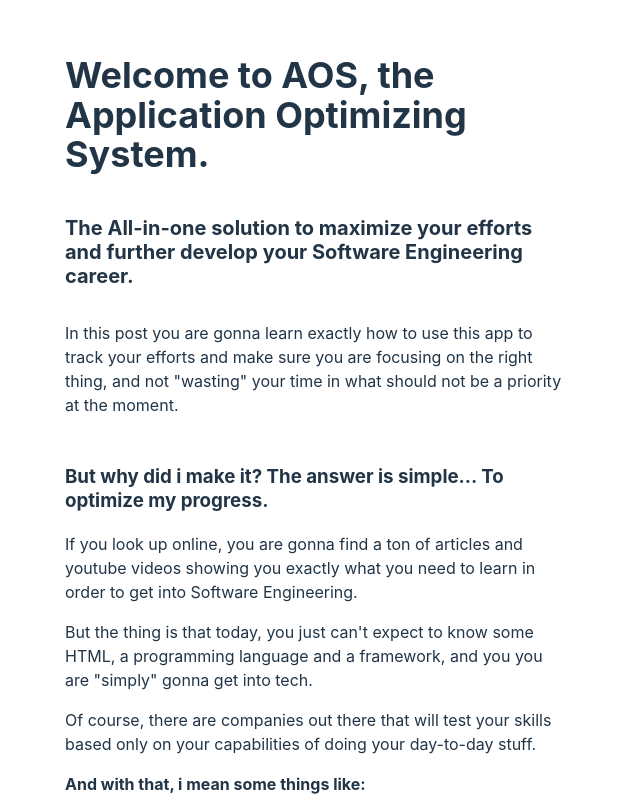
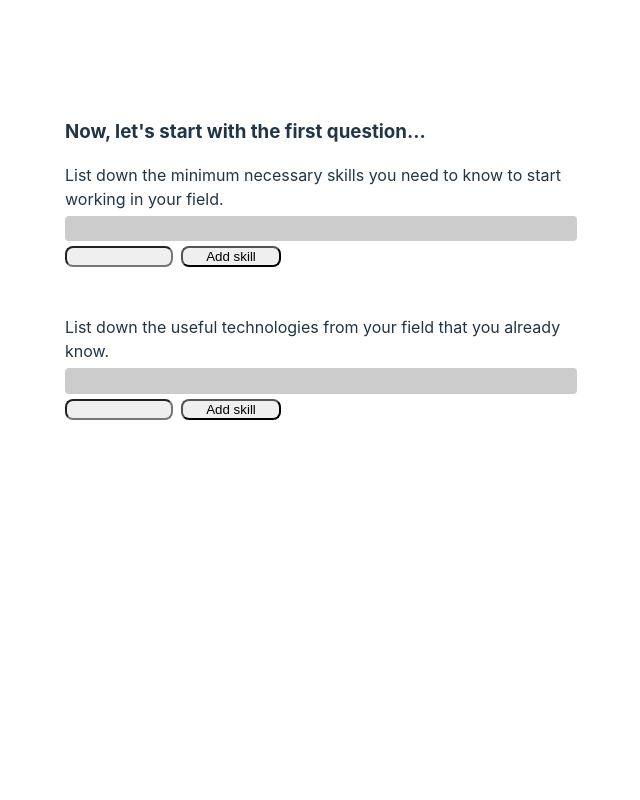
Before and after one commit to danielflorencio/aos-public, a React (Vite) app: page / in a window 1280 px wide. Shown: the top 800 px of the page, without its empty margins (325-965 px from the left). Built offline with nearby package versions, Linux system fonts and the light colour scheme.

Commit message:
made the form start working

```diff
--- a/src/App.tsx
+++ b/src/App.tsx
@@ -7,7 +7,9 @@
   return (
     <>
       <IntroductionPost/>
-      <ApplicationsCalculator/>
+      {/* <div style={{width: '100vw', display: 'flex', flexDirection: 'column', alignItems: 'center', justifyContent: 'center'}} className='post-container text-container'> */}
+        {/* <ApplicationsCalculator/> */}
+      {/* </div> */}
     </>
   )
 }
--- a/src/components/ApplicationsCalculator/ApplicationsCalculator.tsx
+++ b/src/components/ApplicationsCalculator/ApplicationsCalculator.tsx
@@ -1,87 +1,188 @@
+import { useState, FormEvent } from "react"
 import './styles.css'
 
-const mvpTechStack: string[] = ['Git', 'HTML', 'CSS', 'JavaScript', 'React']
-const fullTechStack: string[] = [...mvpTechStack, 'BootStrap', 'TypeScript', 'Redux', 'Sass', 'NextJs','Node Js', 'Express Js', 'MongoDb', 'PostgreSQL', 'React Native', 'Jest', 'Tailwind CSS','FramerMotion']
+// const mvpTechStack: string[] = ['Git', 'HTML', 'CSS', 'JavaScript', 'React']
+// const fullTechStack: string[] = [...mvpTechStack, 'BootStrap', 'TypeScript', 'Redux', 'Sass', 'NextJs','Node Js', 'Express Js', 'MongoDb', 'PostgreSQL', 'React Native', 'Jest', 'Tailwind CSS','FramerMotion']
 
 const benchmarkParameters: {stackItemsBenchmark: number; solvedQuestionsBenchmark: number; flashcardsBenchmark: number} = {
-    stackItemsBenchmark: mvpTechStack.length,
+    // stackItemsBenchmark: mvpTechStack.length,
+    stackItemsBenchmark: 0,
     solvedQuestionsBenchmark: 8,
     flashcardsBenchmark: 3 // Ignore this line -- Code for the next feature of the app.
 }
 
 
 // Insert your current data below this line
-const actualTechStack: string[] = [...mvpTechStack, 'Redux', 'Bootstrap', 'TypeScript']
-const actualSolvedQuestions: number = 20
+// const actualTechStack: string[] = [...mvpTechStack, 'Redux', 'Bootstrap', 'TypeScript']
+// const actualSolvedQuestions: number = 20
+
+
+type userDataType = {
+    mvpTechStack: string[],
+    actualTechStack: string[],
+    actualSolvedQuestions: number
+}
+
+const userInitialData: userDataType = {
+    mvpTechStack: [],
+    actualTechStack: [],
+    actualSolvedQuestions: 0
+}
+type InputValues = {
+    newMvpSkillInput: string
+    newSkillInput: string,
+    solvedQuestionsInput: number
+}
+const userInputs = {
+    newMvpSkillInput: '',
+    newSkillInput: '',
+    solvedQuestionsInput: 0
+}
+
 // Insert your current data above this line
 
 // const actualFlashcards: number = 3 --- Ignore this line -- Code for the next feature of the app.
 
 
+
 export default function ApplicationsCalculator(){
+
+    const [userData, setUserData] = useState(userInitialData)
+    const [inputValues, setInputValues] = useState(userInputs)
+
+    // const [userMvpStack, setUserMvpStack] = useState(userInitialData.mvpTechStack)
+    // const [userStack, setUserStack] = useState(userInitialData.actualTechStack)
+    // const [userSolvedQuestions, setUserSolvedQuestions] = useState(userInitialData.actualSolvedQuestions)
+
+    function handleSubmit(e: FormEvent){
+        e.preventDefault()
+
+    }
+
+    function updateValues(fields: Partial<userDataType>){
+        setUserData(prev => {
+            return { ...prev, ...fields}
+        })
+    }
+
+    function handleMvpInputChange(e: string){
+        setInputValues(prevState => ({
+            ...prevState,
+            newMvpSkillInput: e
+        }));
+    }
+
+    function handleMvpSkillsSubmit(e: FormEvent){
+        e.preventDefault()
+        setUserData(prevState => ({
+            ...prevState,
+            mvpTechStack: [...prevState.mvpTechStack, inputValues.newMvpSkillInput]
+        }));
+    }
+
+    function handleSkillsInputChange(e: string){
+        setInputValues(prevState => ({
+            ...prevState,
+            newSkillInput: e
+        }));
+    }
+
+    function handleSkillsSubmit(e: FormEvent){
+        e.preventDefault()
+        setUserData(prevState => ({
+            ...prevState,
+            actualTechStack: [...prevState.actualTechStack, inputValues.newSkillInput]
+        }));
+    }
+
+
+
     let focus: string[] = ['']
     let dailyApplications: number
     let arrayOfAnswers: string[] = ['']
 
-    if (actualTechStack.length < mvpTechStack.length){
-        return(<>"I'm sorry, it looks like you still don't have enough dev skills for an actual job. Keep studying and you are gonna get there!"</>)
-    } else if(actualSolvedQuestions < benchmarkParameters.solvedQuestionsBenchmark){
-        return(<>"It looks like you already have enough skills for an actual job, but it will be hard to pass the interview process with that few LeetCode questions answered. Keep studying! You are gonna get there."</>)
-    } else{
+    // if (actualTechStack.length < mvpTechStack.length){
+    //     return(<>"I'm sorry, it looks like you still don't have enough dev skills for an actual job. Keep studying and you are gonna get there!"</>)
+    // } else if(actualSolvedQuestions < benchmarkParameters.solvedQuestionsBenchmark){
+    //     return(<>"It looks like you already have enough skills for an actual job, but it will be hard to pass the interview process with that few LeetCode questions answered. Keep studying! You are gonna get there."</>)
+    // } else{
 
-        function verifyDailyApplications(){
-            // This function verifies how many applications you can do considering your the benchmarks you have achieved.
-            // It could be put inside the for() loop without the need of this function...
-            // But i put it that way so the code becomes more readable.
-            // If you wanna add more conditionals and/or benchmark verifications, just add another '&&' and the condition right below.
+    //     function verifyDailyApplications(){
+    //         // This function verifies how many applications you can do considering your the benchmarks you have achieved.
+    //         // It could be put inside the for() loop without the need of this function...
+    //         // But i put it that way so the code becomes more readable.
+    //         // If you wanna add more conditionals and/or benchmark verifications, just add another '&&' and the condition right below.
 
-            if(
-                dailyApplications <= (actualSolvedQuestions / benchmarkParameters.solvedQuestionsBenchmark)
-                &&
-                dailyApplications <= (actualTechStack.length - mvpTechStack.length + 1)
-            ) return true
+    //         if(
+    //             dailyApplications <= (actualSolvedQuestions / benchmarkParameters.solvedQuestionsBenchmark)
+    //             &&
+    //             dailyApplications <= (actualTechStack.length - mvpTechStack.length + 1)
+    //         ) return true
 
-        }
+    //     }
 
 
         // The loop below counts how many applications you can do.
-        for(dailyApplications = 1; verifyDailyApplications(); dailyApplications++){}
+        // for(dailyApplications = 1; verifyDailyApplications(); dailyApplications++){}
 
 
         // The function below analyzes where you should focus your efforts now.
-        function verifyFocus(){
+    //     function verifyFocus(){
 
-            // The conditionals below verify which of your progress markers are the farthest (verify this word) away from the benchmarks.
+    //         // The conditionals below verify which of your progress markers are the farthest (verify this word) away from the benchmarks.
 
-            let techStackAdvancement: number = actualTechStack.length - (mvpTechStack.length - 1)
-            let solvedQuestionsAdvancement: number = actualSolvedQuestions/benchmarkParameters.solvedQuestionsBenchmark
-            // let flashcardsAdvancement: number = actualFlashcards/dailyApplications --- Code for the next feature of the app --- Ignore this line.
+    //         let techStackAdvancement: number = actualTechStack.length - (mvpTechStack.length - 1)
+    //         let solvedQuestionsAdvancement: number = actualSolvedQuestions/benchmarkParameters.solvedQuestionsBenchmark
+    //         // let flashcardsAdvancement: number = actualFlashcards/dailyApplications --- Code for the next feature of the app --- Ignore this line.
 
 
 
-            // Now i have to make the actual verification below.
-            if((techStackAdvancement - solvedQuestionsAdvancement) >= 1){
-                focus[0] = 'Considering the amount of skills you have, you should be able to do ' + techStackAdvancement.toString() + ' applications a day...'
-                focus[1] = 'But your amount of solved LeetCode questions is only ' + actualSolvedQuestions.toString() + ', limiting you to only ' + Math.floor(solvedQuestionsAdvancement).toString() + ' Applications a day.'
-                focus[2] = 'Do more LeetCode questions in order to increase your daily limit.'
-            } else if((solvedQuestionsAdvancement - techStackAdvancement) >= 10){
-                focus[0] = 'Considering the amount of LeetCode questions you have solved, you should be able to do ' + Math.floor(solvedQuestionsAdvancement).toString() + '...'
-                focus[1] = 'But the amount of skills you have is only ' + techStackAdvancement.toString() + ' units bigger than the minimum amount of skills necessary to get hired, limiting you to only ' + techStackAdvancement.toString() + ' Applications a day.'
-                focus[2] = 'Learn more actual job skills to increase your daily limit.'
-            } else{
-                focus[0] = 'The advancement of your tech skills and LeetCode questions solved is evenly distributed.'
-                focus[1] = 'You should be able to apply to ' + dailyApplications.toString() + ' Jobs a day with no issues.'
-                focus[2] = 'Remember to keep studying everyday in order to increase this number.'
-            }
-        }
+    //         // Now i have to make the actual verification below.
+    //         if((techStackAdvancement - solvedQuestionsAdvancement) >= 1){
+    //             focus[0] = 'Considering the amount of skills you have, you should be able to do ' + techStackAdvancement.toString() + ' applications a day...'
+    //             focus[1] = 'But your amount of solved LeetCode questions is only ' + actualSolvedQuestions.toString() + ', limiting you to only ' + Math.floor(solvedQuestionsAdvancement).toString() + ' Applications a day.'
+    //             focus[2] = 'Do more LeetCode questions in order to increase your daily limit.'
+    //         } else if((solvedQuestionsAdvancement - techStackAdvancement) >= 10){
+    //             focus[0] = 'Considering the amount of LeetCode questions you have solved, you should be able to do ' + Math.floor(solvedQuestionsAdvancement).toString() + '...'
+    //             focus[1] = 'But the amount of skills you have is only ' + techStackAdvancement.toString() + ' units bigger than the minimum amount of skills necessary to get hired, limiting you to only ' + techStackAdvancement.toString() + ' Applications a day.'
+    //             focus[2] = 'Learn more actual job skills to increase your daily limit.'
+    //         } else{
+    //             focus[0] = 'The advancement of your tech skills and LeetCode questions solved is evenly distributed.'
+    //             focus[1] = 'You should be able to apply to ' + dailyApplications.toString() + ' Jobs a day with no issues.'
+    //             focus[2] = 'Remember to keep studying everyday in order to increase this number.'
+    //         }
+    //     }
 
-        verifyFocus()
+    //     verifyFocus()
 
-    }
+    // }
 
-    const stringElements = arrayOfAnswers.map(answer => <><div style={{display: 'block'}} key={answer}>{answer}</div><br/></>);
+    // const stringElements = arrayOfAnswers.map(answer => <><div style={{display: 'block'}} key={answer}>{answer}</div><br/></>);
+    // userData.mvpTechStack[userData.mvpTechStack.length - 1]
+    return(
+        <>
+            <form>
+                <label>List down the minimum necessary skills you need to know to start working in your field.</label> {/** Create a tooltip here explaining more for when the user hovers the cursor over it. */}
+                <div className='skill-selection'><strong>{userData.mvpTechStack.map(skill => (<>{skill}&nbsp;</>))}</strong></div>
+                <div style={{display: 'flex', gap: '0.5rem', marginBottom: '6vh'}}>
+                    <input type='text' value={inputValues.newMvpSkillInput} onChange={e => handleMvpInputChange(e.target.value)} ></input>
+                    <button onClick={e => handleMvpSkillsSubmit(e)}>Add skill</button>
+                </div>
 
-    return(
+                <label>List down the useful technologies from your field that you already know. </label>
+                <div className='skill-selection'><strong>{userData.actualTechStack.map(skill => (<>{skill}&nbsp;</>))}</strong></div>
+                <div style={{display: 'flex', gap: '0.5rem', marginBottom: '6vh'}}>
+                    <input type='text' value={inputValues.newSkillInput} onChange={e => handleSkillsInputChange(e.target.value)}></input>
+                    <button onClick={e => handleSkillsSubmit(e)}>Add skill</button>
+                </div>
+                {/*
+                <label>Type down the the amount of LeetCode questions you have already solved. </label>
+                <div className='skill-selection'>Selected amount: (solvedSkills)</div>
+                <div style={{display: 'flex', gap: '0.5rem', marginBottom: '6vh'}}>
+                    <input type='number' value={userSolvedQuestions} onChange={e => changeSolvedQuestions(e.target.valueAsNumber)}> </input>
+                    <button>Submit</button>
+                </div> */}
+            </form>
             <div className='application-container'>
                 <h3>
                     {focus.map(answer => (
@@ -90,5 +191,6 @@
                     }
                 </h3>
             </div>
+        </>
     )
 }
--- a/src/components/ApplicationsCalculator/styles.css
+++ b/src/components/ApplicationsCalculator/styles.css
@@ -3,3 +3,14 @@
     display: grid;
     place-items: center;
 }
+button, input{
+    width: 100px;
+    background-color: rgb(239, 239, 239);
+    border-radius: 8px;
+}
+.skill-selection{
+    height: fit-content;
+    margin-bottom: 3vh;
+    display: flex;
+    flex-wrap: wrap;
+}
--- a/src/components/IntroductionPost/IntroductionPost.tsx
+++ b/src/components/IntroductionPost/IntroductionPost.tsx
@@ -1,12 +1,13 @@
+import ApplicationsCalculator from '../ApplicationsCalculator/ApplicationsCalculator'
 import './styles.css'
 export default function IntroductionPost(){
     return(
         <div>
             <div className='header'>
-                <h1 className='text-container'>Welcome to AOS, the Application Optimizing System.</h1>
-                <h2 className='text-container'>The All-in-one solution to maximize your efforts and further develop your Software Engineering career.</h2>
+                {/* <h1 className='text-container'>Welcome to AOS, the Application Optimizing System.</h1>
+                <h2 className='text-container'>The All-in-one solution to maximize your efforts and further develop your Software Engineering career.</h2>             */}
                 <div className='post-container text-container'>
-                    <h2 className='post-title'></h2>
+                    {/* <h2 className='post-title'></h2>
                     <p>In this post you are gonna learn exactly how to use this app to track your efforts and make sure you are focusing on the right thing, and not "wasting" your time in what should not be a priority at the moment.</p>
 
                     <h3 className='subtitle'>But why did i make it? The answer is simple... To optimize my progress.</h3>
@@ -52,7 +53,11 @@
                     <p>For each time your amount of tech skills and solved questions surpass your benchmarks, the AOS will "Allow you" to do one more application per day.</p>
                     <p><strong>So let's say you surpass your benchmarks for 2 times, you are gonna be able to do 2 applications a day. If you surpass your benchmarks for 8 times, you are gonna be able to do 8 applications a day.</strong></p>
 
-                    <p>This way, you can easily control how much time you spend <strong>coding</strong> a day, how much time you spend doing <strong>LeetCode</strong> questions a day, and how much time you spend <strong>Applying for jobs</strong> a day.</p>
+                    <p>This way, you can easily control how much time you spend <strong>coding</strong> a day, how much time you spend doing <strong>LeetCode</strong> questions a day, and how much time you spend <strong>Applying for jobs</strong> a day.</p> */}
+
+                    <h3 style={{marginTop: '10vh'}}>Now, let's start with the first question...</h3>
+                    <ApplicationsCalculator/>
+
                 </div>
             </div>
         </div>
--- a/src/components/IntroductionPost/styles.css
+++ b/src/components/IntroductionPost/styles.css
@@ -26,3 +26,14 @@
 .subtitle{
     margin-top: 6vh;
 }
+label, input{
+    display: block;
+}
+.skill-selection{
+    width: 100%;
+    background-color: #ccc;
+    min-height: 1.6rem;
+    border-radius: 4px;
+    margin: 5px 0px;
+    padding: 0 6px;
+}
--- a/src/index.css
+++ b/src/index.css
@@ -15,44 +15,6 @@
   -webkit-text-size-adjust: 100%;
 }
 
-a {
-  font-weight: 500;
-  color: #646cff;
-  text-decoration: inherit;
-}
-a:hover {
-  color: #535bf2;
-}
-
-body {
-  margin: 0;
-  min-width: 320px;
-  min-height: 100vh;
-}
-
-h1 {
-  line-height: 1.1;
-}
-
-button {
-  border-radius: 8px;
-  border: 1px solid transparent;
-  padding: 0.6em 1.2em;
-  font-size: 1em;
-  font-weight: 500;
-  font-family: inherit;
-  background-color: #1a1a1a;
-  cursor: pointer;
-  transition: border-color 0.25s;
-}
-button:hover {
-  border-color: #646cff;
-}
-button:focus,
-button:focus-visible {
-  outline: 4px auto -webkit-focus-ring-color;
-}
-
 @media (prefers-color-scheme: light) {
   :root {
     color: #213547;
@@ -61,7 +23,4 @@
   a:hover {
     color: #747bff;
   }
-  button {
-    background-color: #f9f9f9;
-  }
 }
```
Lines whose indentation alone changed are shown as unchanged.
